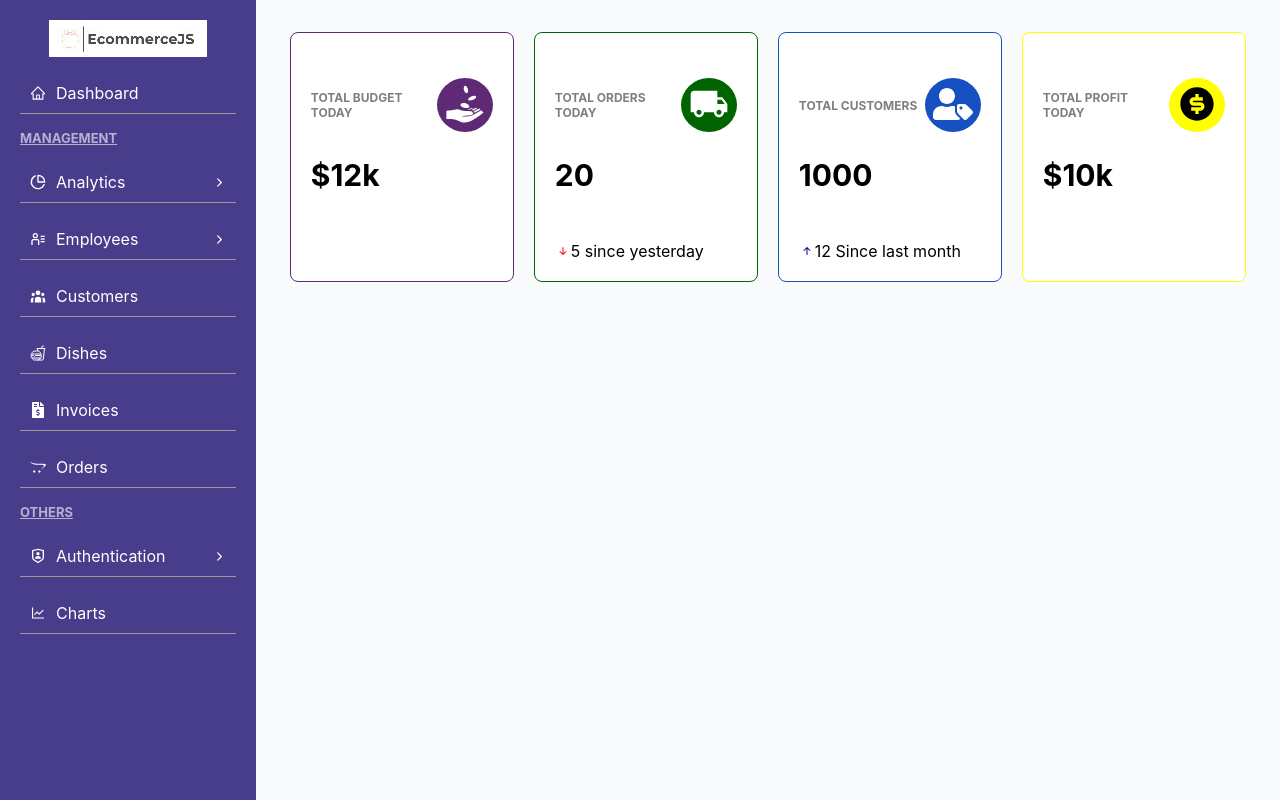
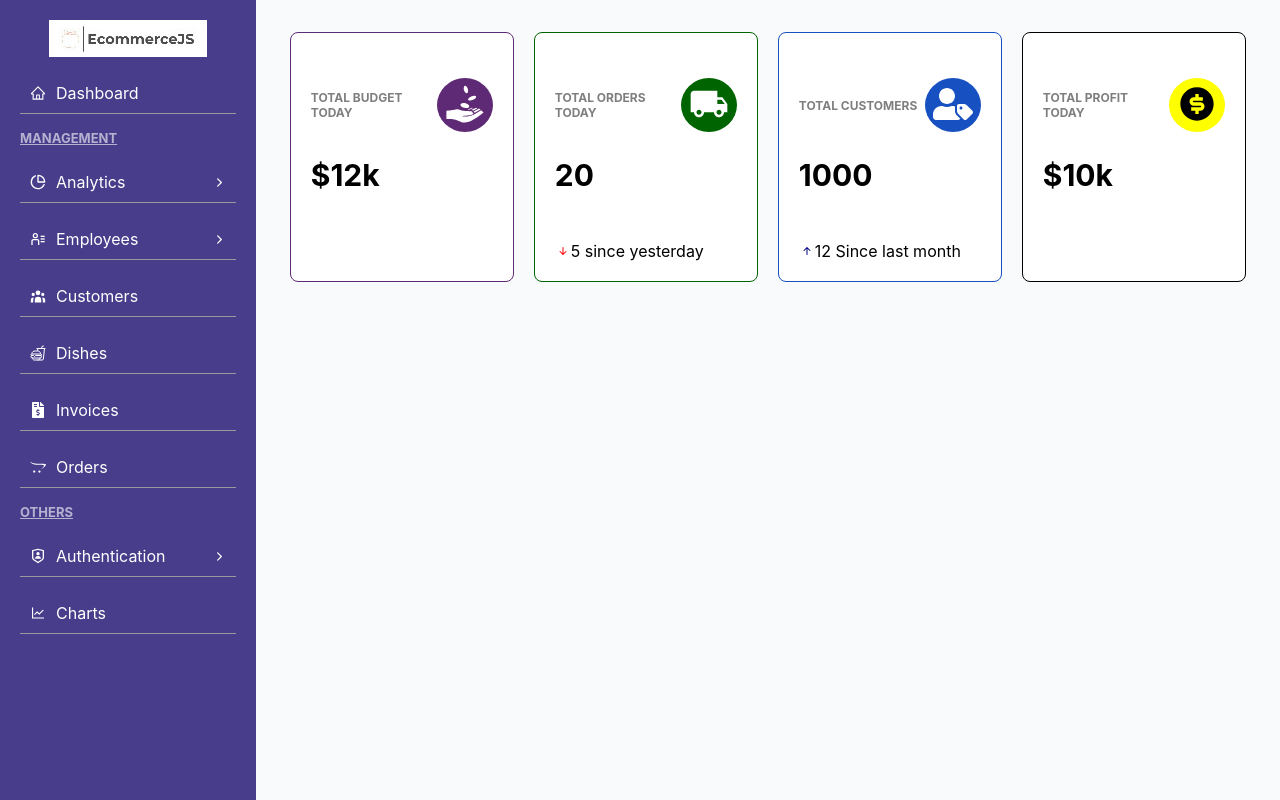
Before and after one commit to dinhKhoi-noob/RestaurantAppAdminSite, a Next.js app: page / in a window 1280 px wide. Built offline with nearby package versions, Linux system fonts and the light colour scheme.

Commit message:
fix(dashboard): Edited border color

```diff
--- a/styles/dashboard/_dashboard_card.scss
+++ b/styles/dashboard/_dashboard_card.scss
@@ -61,7 +61,7 @@
             border: 1px solid darkgreen;
         }
         &-yellow{
-            border: 1px solid yellow;
+            border: 1px solid black;
         }
     }
     &-background{
```
